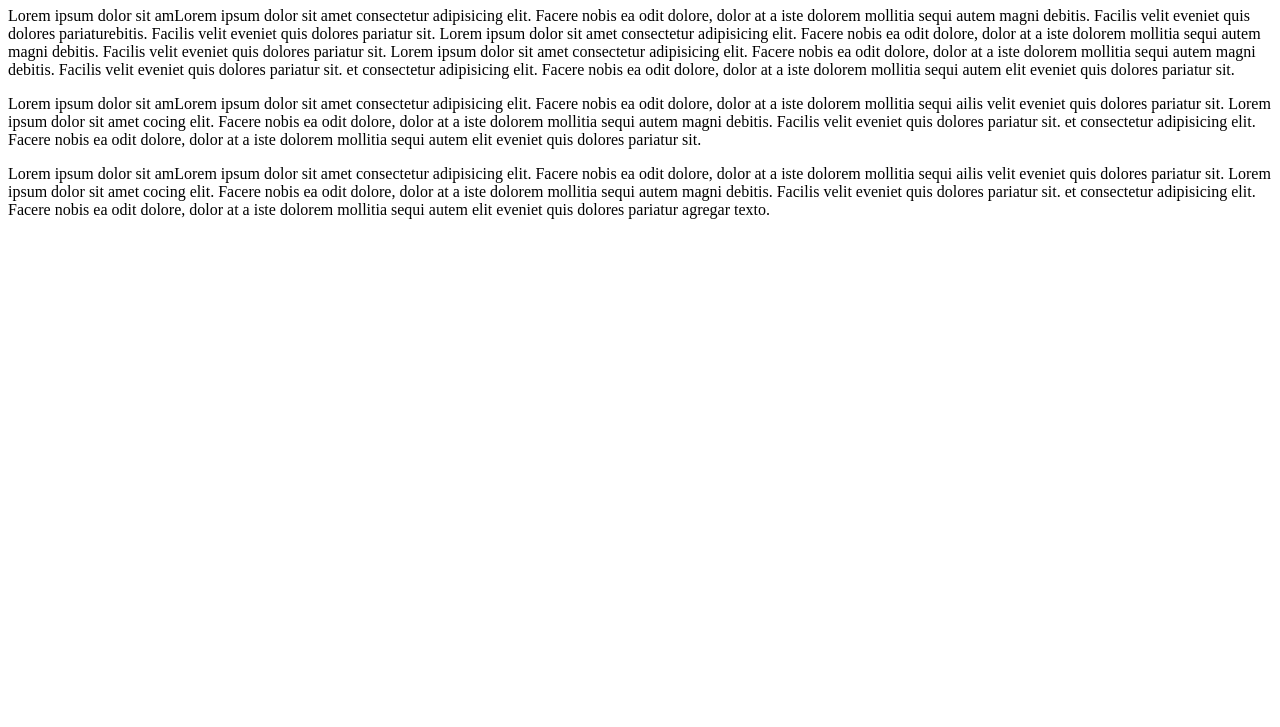
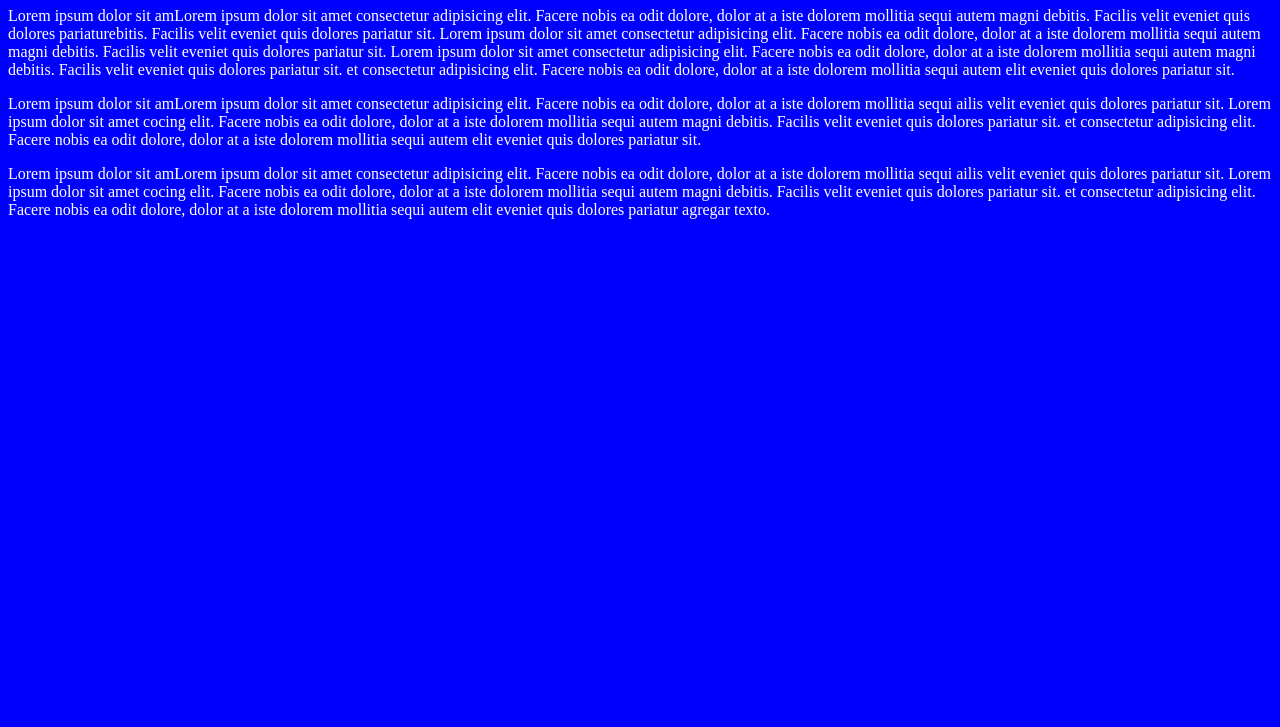
Before and after one commit to cj3cervantes/crehana-gitweb, a plain HTML site: page index.html in a window 1280 px wide. Shown: the part 73-800 px from the top of the page. Drawn offline with Linux system fonts and the light colour scheme.

Commit message:
agregameos estilos al proyecto

```diff
--- a/css/main.css
+++ b/css/main.css
@@ -0,0 +1,4 @@
+body{
+    background: blue;
+    color: white;
+}
--- a/index.html
+++ b/index.html
@@ -5,6 +5,7 @@
     <meta http-equiv="X-UA-Compatible" content="IE=edge" />
     <meta name="viewport" content="width=device-width, initial-scale=1.0" />
     <title>Document</title>
+    <Link rel="stylesheet" href="css/main.css" >
   </head>
   <body>
     <h1>Hola mundo - GIT</h1>
```
